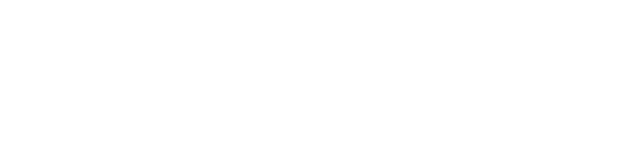
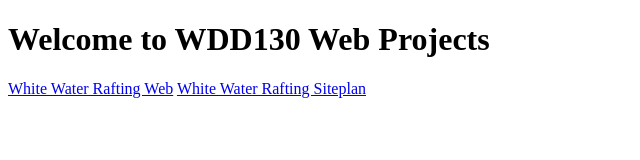
Before and after one commit to SimonHogue92/wdd, a plain HTML site: page index.html in a window 1280 px wide. Shown: the whole page, without its empty margins (0-640 px from the left). Drawn offline with Linux system fonts and the light colour scheme.

Commit message:
Week 2 Index Changes

```diff
--- a/index.html
+++ b/index.html
@@ -3,13 +3,12 @@
 <head>
     <meta charset="UTF-8">
     <meta name="viewport" content="width=device-width, initial-scale=1.0">
-    <title>Main Page</title>
+    <title>WDD 130 Web Page</title>
 </head>
-<body>
+<body><h1>Welcome to WDD130 Web Projects</h1>
     <nav>
-        <a href="index.html"
-        <a href="wwr/site-plan-rafting.html"
-
+      <a href="wwr/index.html">White Water Rafting Web</a>
+      <a href="wwr/site-plan-rafting.html">White Water Rafting Siteplan</a>
     </nav>
 </body>
 </html>
```
